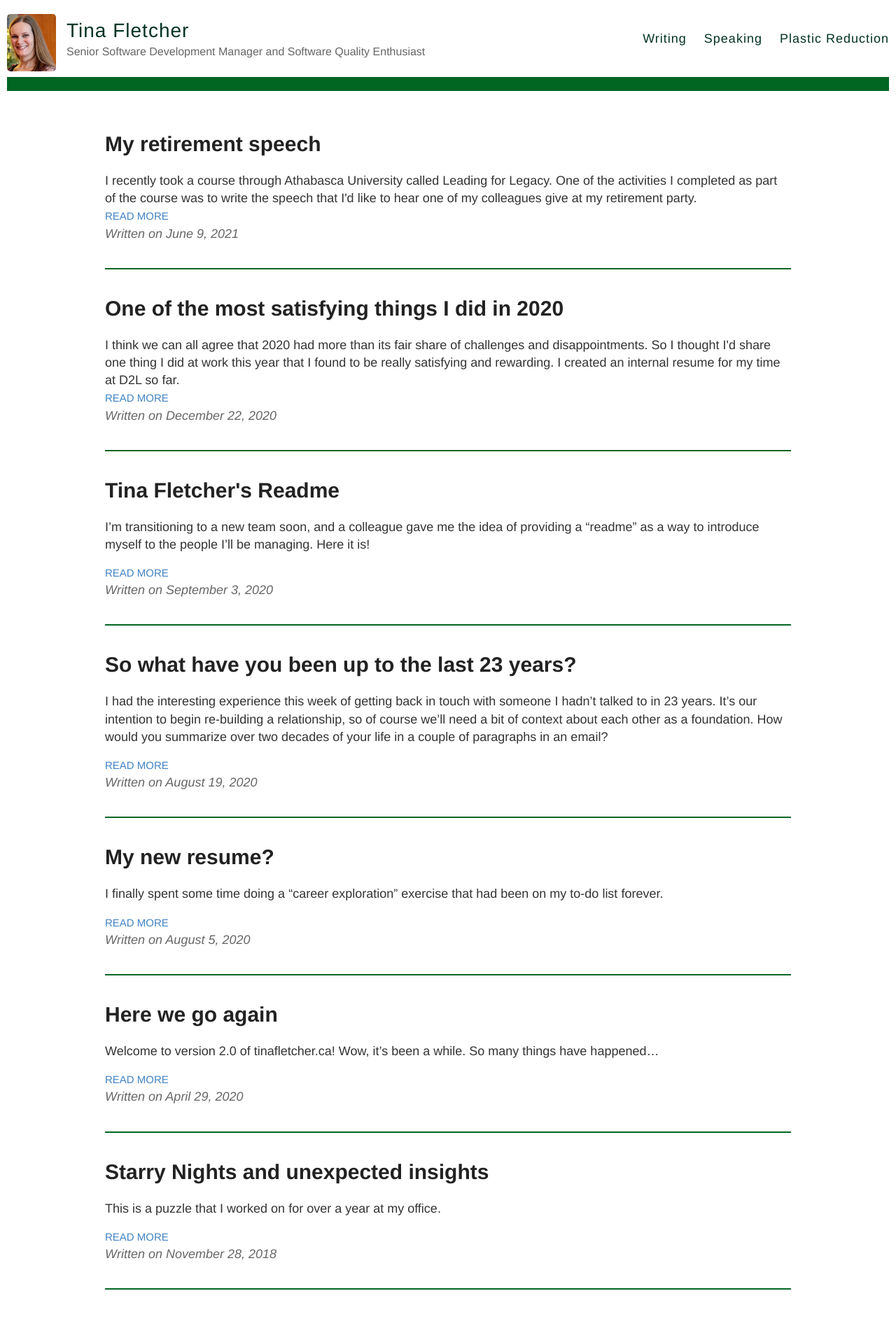
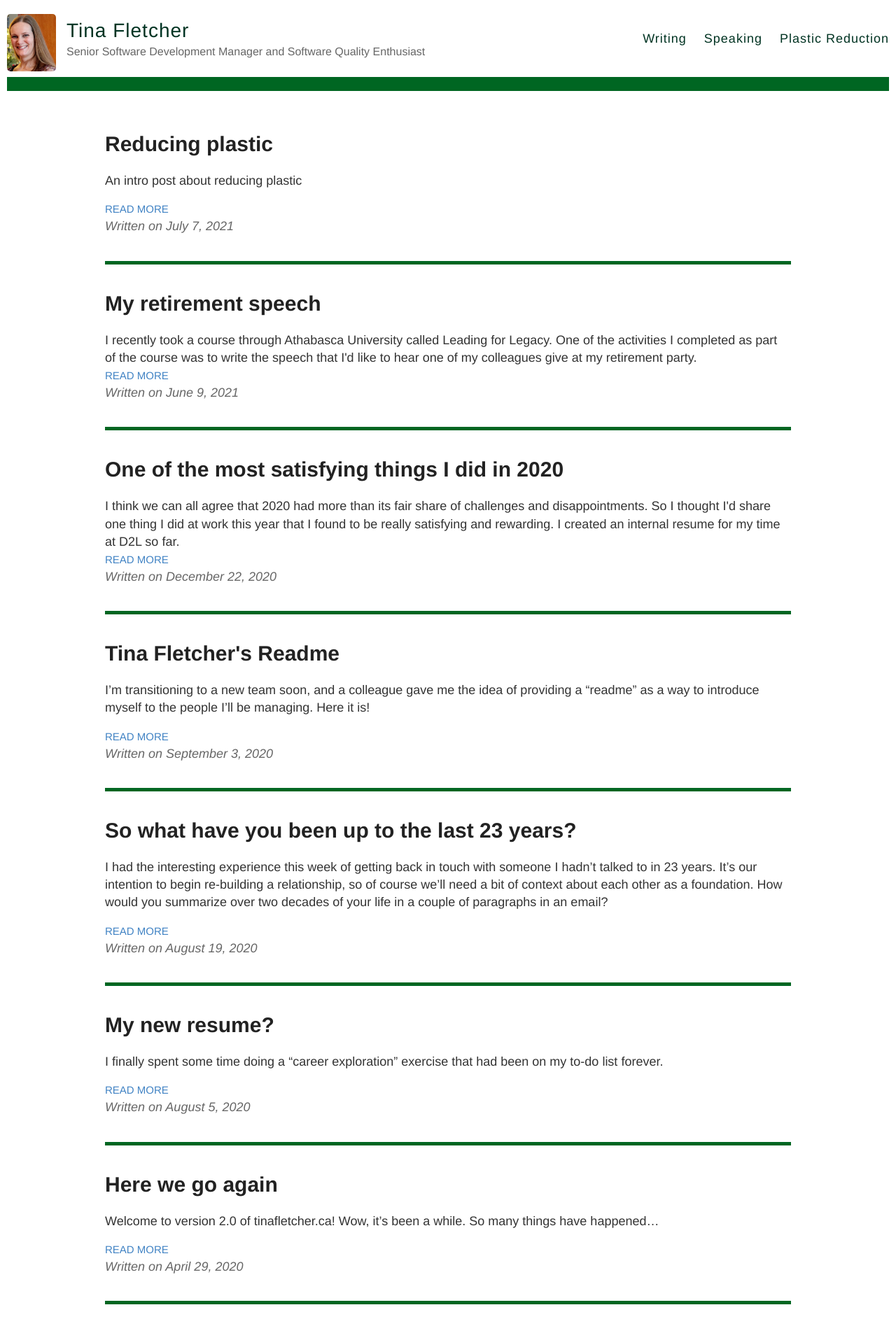
Before and after one commit to tinafletcher/tinafletcher.github.io, a Jekyll site: the page built from writing.html, in a window 1280 px wide. Shown: the top 1885 px of the page at 70% size. Built offline with Jekyll 4.4.1, drawn with Linux system fonts in a browser that asks for light colours.

Commit message:
Setting up tags for posts

```diff
--- /dev/null
+++ b/_posts/2021-7-7-Reducing-plastic.md
@@ -0,0 +1,7 @@
+---
+layout: post
+title: Reducing plastic
+tag: plastic
+---
+
+An intro post about reducing plastic
--- a/index.html
+++ b/index.html
@@ -8,8 +8,10 @@
 
 <p>It's also a place where I mess around with code when I feel like I've been doing manager stuff for too long. So while exploring the site you might see partially finished experiments, short-lived changes, and strange layouts.</p>
 
+<p>Finally, I'm also using the site as a place to document things I've learned while on a personal mission to reduce the amount of plastic I use.
+
 <p>If you want to get in touch, you can find me on LinkedIn and Twitter at the links below.</p>
 
 <h1>About Me</h1>
 
-President of <a href="https://www.kwsqa.org">KWSQA</a>, Senior Software Development Manager at <a href="https://www.d2l.com">D2L</a>, occasional conference speaker.
+President of <a href="https://www.kwsqa.org" target="_blank">KWSQA</a>, Senior Software Development Manager at <a href="https://www.d2l.com" target="_blank">D2L</a>, occasional conference speaker.
--- a/reduce.html
+++ b/reduce.html
@@ -6,6 +6,7 @@
 
 <div class="posts">
   {% for post in site.posts %}
+    {% if post.tag == "plastic" %}
       <article class="post">
 
         <h1><a href="{{ site.baseurl }}{{ post.url }}">{{ post.title }}</a></h1>
@@ -21,5 +22,6 @@
         </div>
 
       </article>
+    {% end if %}
   {% endfor %}
 </div>
--- a/style.scss
+++ b/style.scss
@@ -249,7 +249,7 @@
 
 .posts > .post {
   padding-bottom: 2em;
-  border-bottom: 2px solid $green;
+  border-bottom: 5px solid $green;
 }
 
 .posts > .post:last-child {
```
Lines whose indentation alone changed are shown as unchanged.
